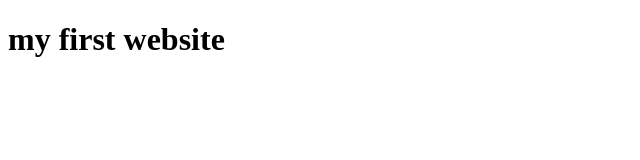
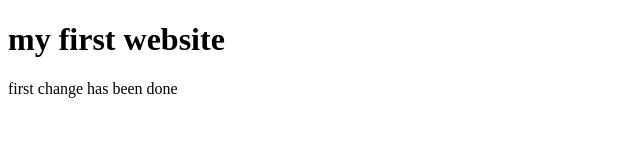
Before and after one commit to ramiz-moktader/my-first-website, a plain HTML site: page index.html in a window 1280 px wide. Shown: the whole page, without its empty margins (0-640 px from the left). Drawn offline with Linux system fonts and the light colour scheme.

Commit message:
second changes done

```diff
--- a/index.html
+++ b/index.html
@@ -7,5 +7,6 @@
 </head>
 <body>
   <h1> my first website</h1>
+  <p> first change has been done</p>
 </body>
 </html>
```
